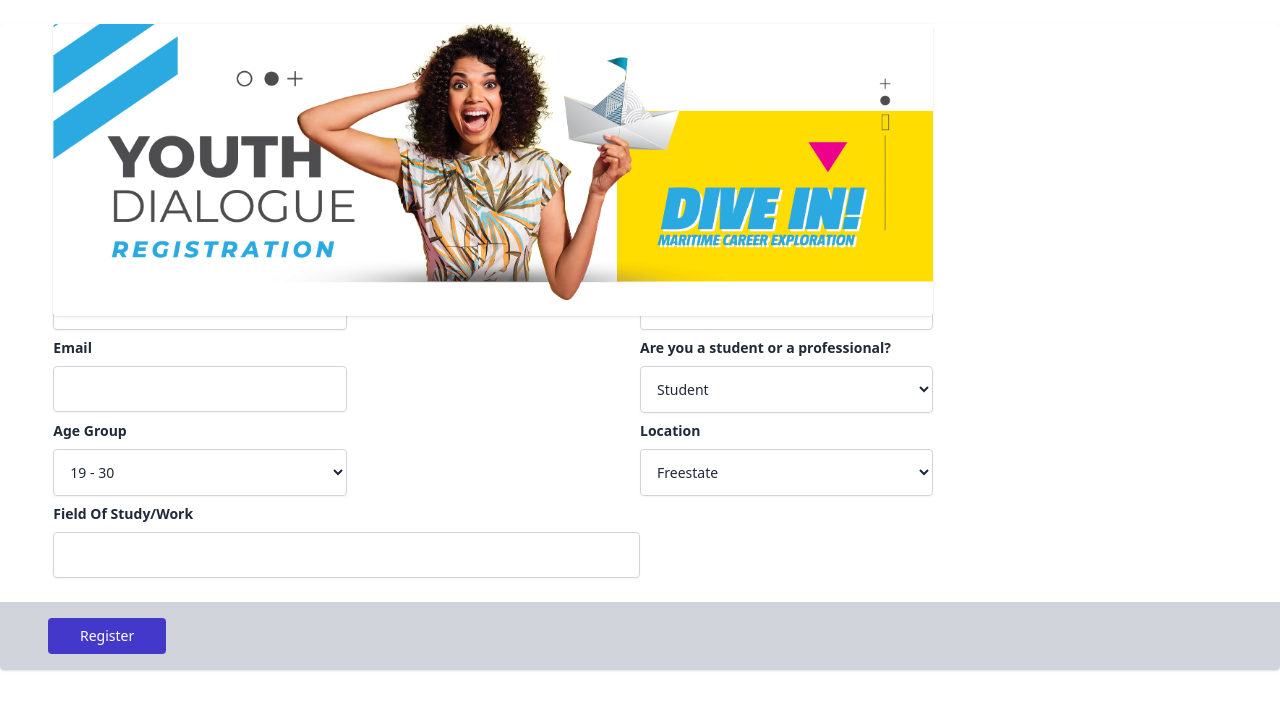
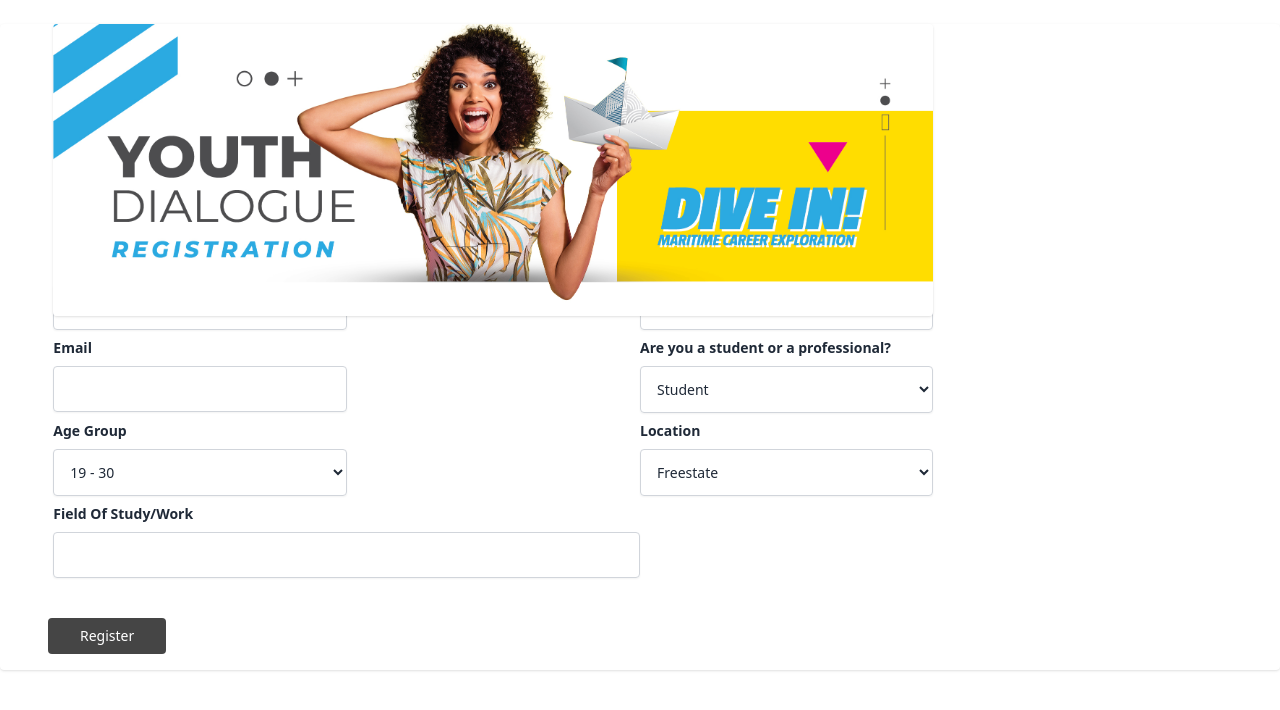
Before and after one commit to PhilaniNcube/divein, a Next.js app: page / in a window 1280 px wide. Shown: the top 710 px of the page. Built offline with nearby package versions, Linux system fonts and the light colour scheme.

Commit message:
button  color

```diff
--- a/pages/index.jsx
+++ b/pages/index.jsx
@@ -207,10 +207,10 @@ const Index = () => {
               </div>
             </div>
           </div>
-          <div className="w-full py-4 sm:px-12 px-4 bg-gray-300 mt-6 flex justify-start rounded-bl rounded-br">
+          <div className="w-full py-4 sm:px-12 px-4 mt-6 flex justify-start rounded-bl rounded-br">
             <button
               disabled={loading}
-              className="bg-indigo-700 transition duration-150 ease-in-out hover:bg-indigo-600 rounded text-white px-8 py-2 text-sm focus:outline-none"
+              className="bg-custom transition duration-150 ease-in-out  rounded text-white px-8 py-2 text-sm focus:outline-none"
               type="submit"
             >
               {loading ? 'Loading...' : 'Register'}
--- a/tailwind.config.js
+++ b/tailwind.config.js
@@ -4,7 +4,11 @@ module.exports = {
     './components/**/*.{js,ts,jsx,tsx}',
   ],
   theme: {
-    extend: {},
+    extend: {
+      colors: {
+        custom: '#454545',
+      },
+    },
   },
   plugins: [],
 };
```
